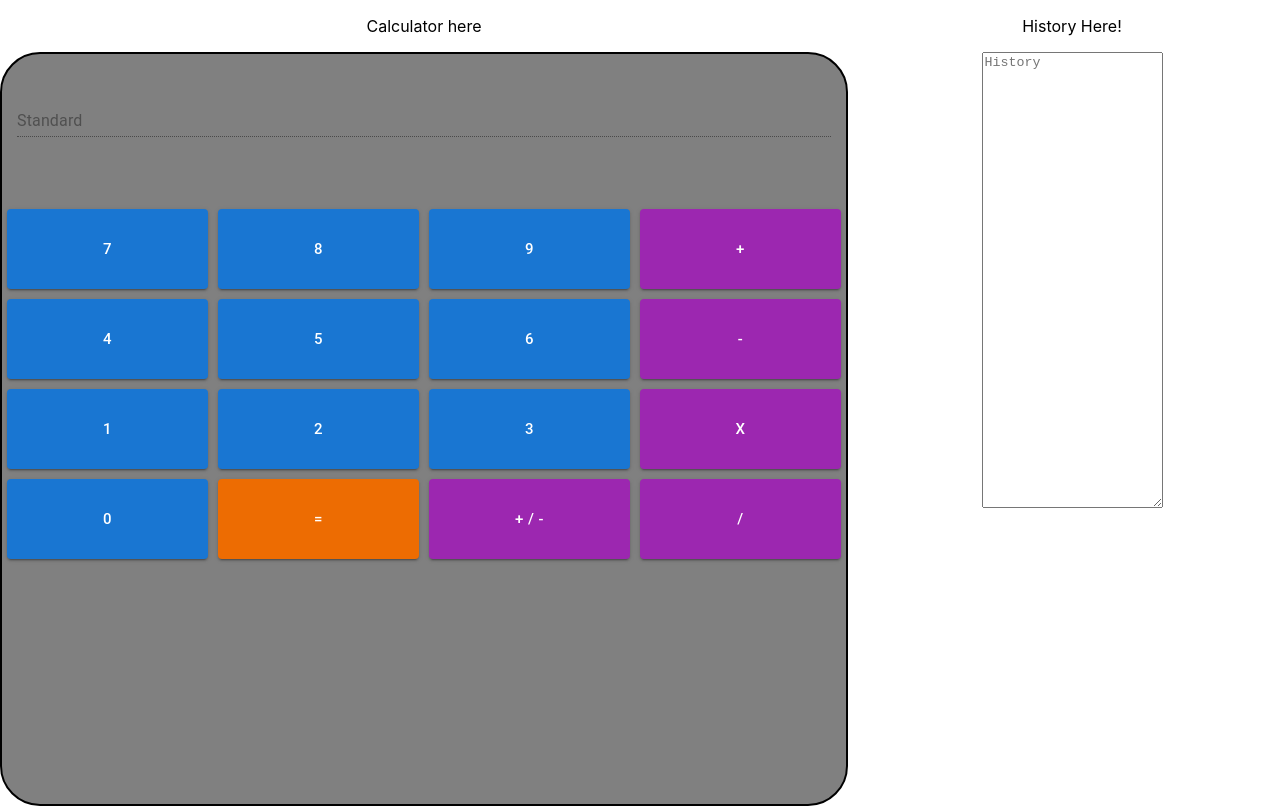
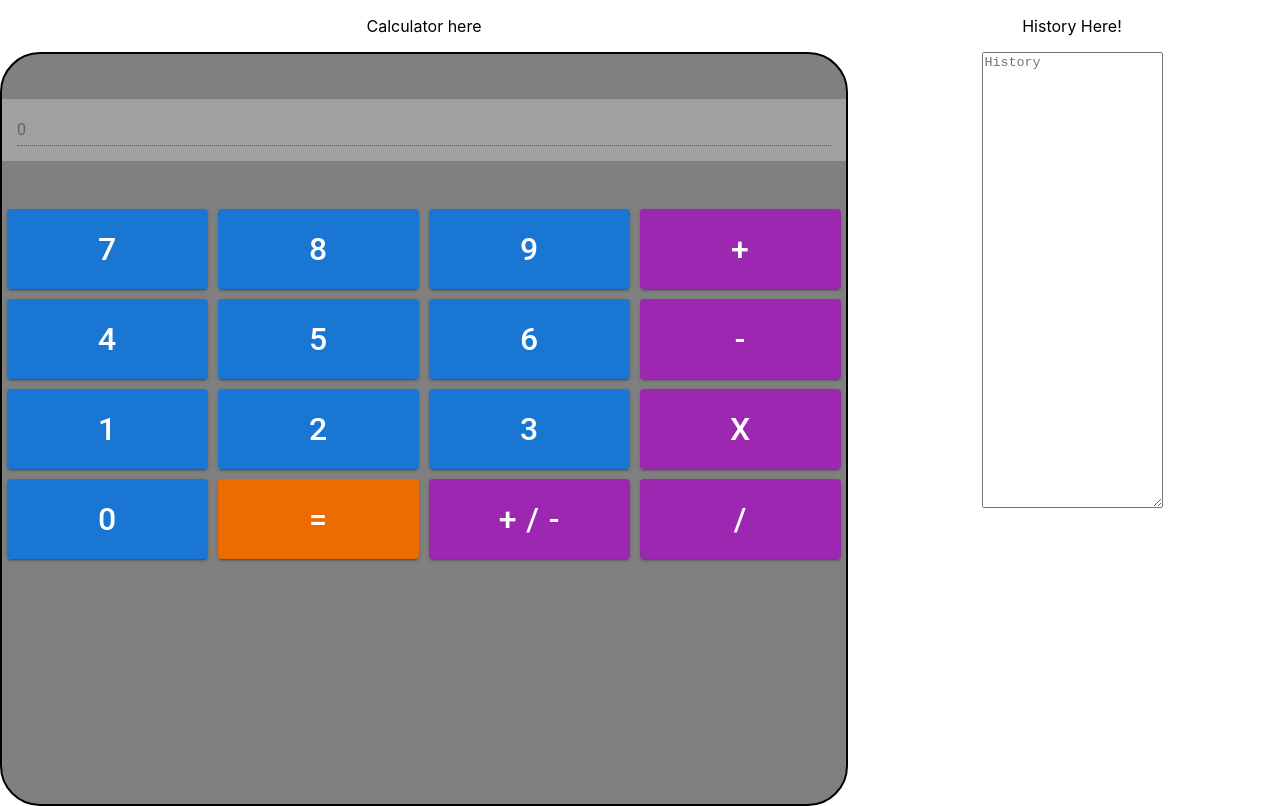
Before and after one commit to etrainorPA/calculator-typescript, a React (Create React App) app: page / in a window 1280 px wide. Built offline with nearby package versions, Linux system fonts and the light colour scheme.

Commit message:
Styling file added and calc functions created

```diff
--- /dev/null
+++ b/src/Calculator.css
@@ -0,0 +1,15 @@
+.calc-button {
+    min-height: 80px !important;
+    min-width: 40px !important;
+    font-size: xx-large !important;
+}
+
+#display-container-div {
+    margin-top: 45px;
+    padding: 15px;
+    background-color: rgb(160, 160, 160);
+}
+
+.button-container {
+    padding: 5px;
+}
--- a/src/CalculatorBody.tsx
+++ b/src/CalculatorBody.tsx
@@ -1,7 +1,13 @@
 import { Box, Grid, TextField } from '@mui/material'
+import { useState } from 'react'
 import CalculatorButton from './CalculatorButton'
+import Calculations from './CalculatorFunctions'
+import './Calculator.css'
 
 function CalculatorBody() {
+    const calculations = new Calculations()
+    const [displayNumber, setDisplayNumber] = useState(0)
+    const [inputNumber, setInputNumber] = useState(0)
     return (
         <div
             id="calculator-body"
@@ -20,15 +26,15 @@ function CalculatorBody() {
             >
                 <Grid container>
                     <Grid item xs={12} minHeight={150}>
-                        <div style={{ marginTop: '20px', padding: '15px' }}>
+                        <div id="display-container-div">
                             <TextField
-                                id="standard-basic"
-                                label="Standard"
+                                id="display-number-text"
                                 variant="standard"
                                 fullWidth
                                 color="primary"
                                 focused
                                 disabled
+                                value={displayNumber}
                             />
                         </div>
                     </Grid>
--- a/src/CalculatorButton.tsx
+++ b/src/CalculatorButton.tsx
@@ -13,14 +13,13 @@ interface ButtonProps {
 
 const NumberButton = ({ buttonText }: ButtonProps) => {
     return (
-        <div style={{ padding: '5px' }}>
+        <div className="button-container">
             <Button
                 variant="contained"
-                className="number-button"
+                className="number-button calc-button"
                 size="large"
                 color="primary"
                 fullWidth={true}
-                style={{ minHeight: '80px', minWidth: '40px' }}
                 onClick={() => {
                     ButtonClicked(buttonText, false)
                 }}
@@ -36,14 +35,13 @@ const FunctionButton = ({ buttonText, isEqualSign }: ButtonProps) => {
         isEqualSign = false
     }
     return (
-        <div style={{ padding: '5px' }}>
+        <div className="button-container">
             <Button
                 variant="contained"
-                className="function-button"
+                className="function-button calc-button"
                 size="large"
                 color={isEqualSign ? 'warning' : 'secondary'}
                 fullWidth={true}
-                style={{ minHeight: '80px', minWidth: '40px' }}
                 onClick={() => {
                     ButtonClicked(buttonText, true, isEqualSign)
                 }}
--- /dev/null
+++ b/src/CalculatorFunctions.ts
@@ -0,0 +1,28 @@
+class CalculatorFunctions {
+    add(obj: CalculatorFunctionInterface) {
+        return null
+    }
+
+    subtract(obj: CalculatorFunctionInterface) {
+        return null
+    }
+
+    multiply(obj: CalculatorFunctionInterface) {
+        return null
+    }
+
+    divide(obj: CalculatorFunctionInterface) {
+        return null
+    }
+
+    addNumberInput(obj: CalculatorFunctionInterface) {
+        return obj.currentDisplayNumber.toString() + obj.inputNumber.toString()
+    }
+}
+
+interface CalculatorFunctionInterface {
+    inputNumber: number
+    currentDisplayNumber: number
+}
+
+export default CalculatorFunctions
```
